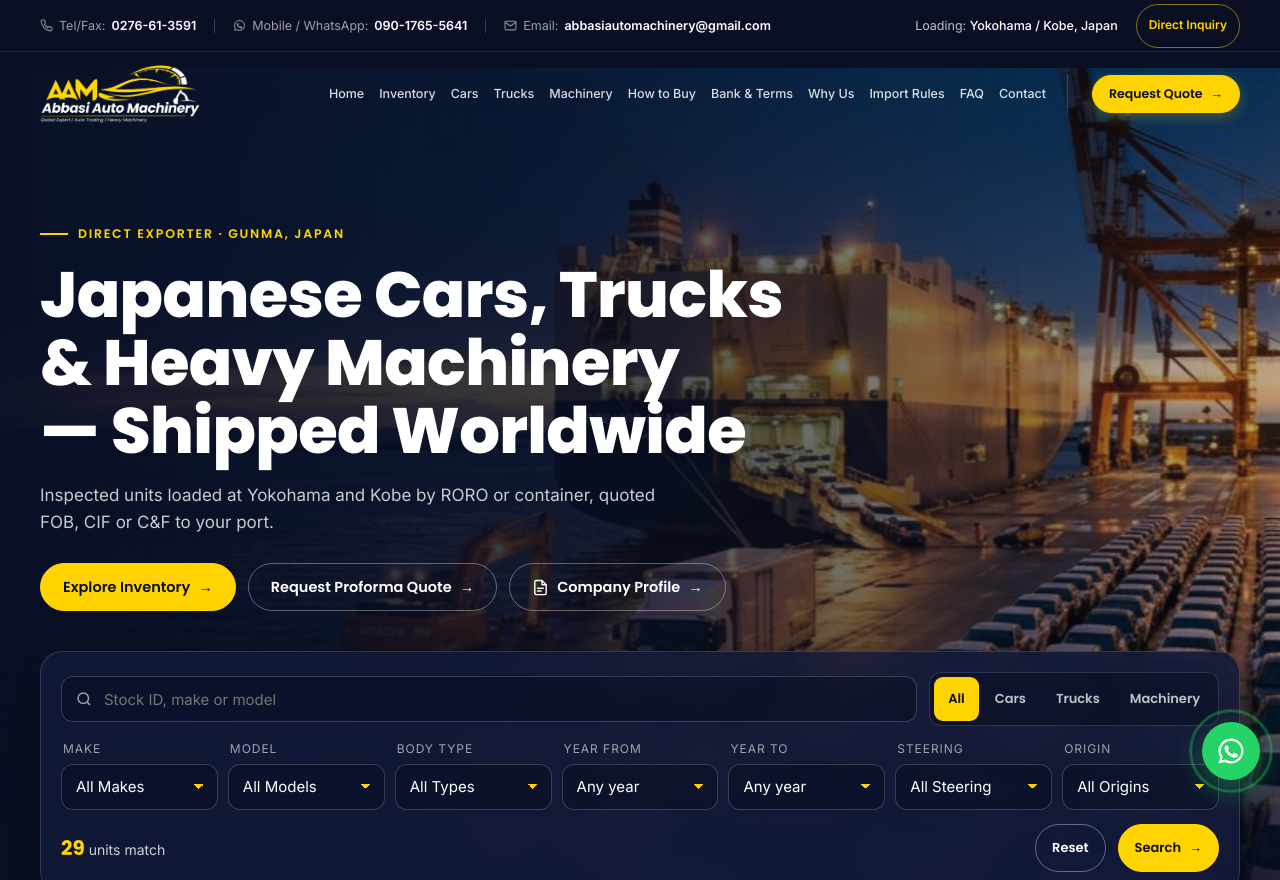
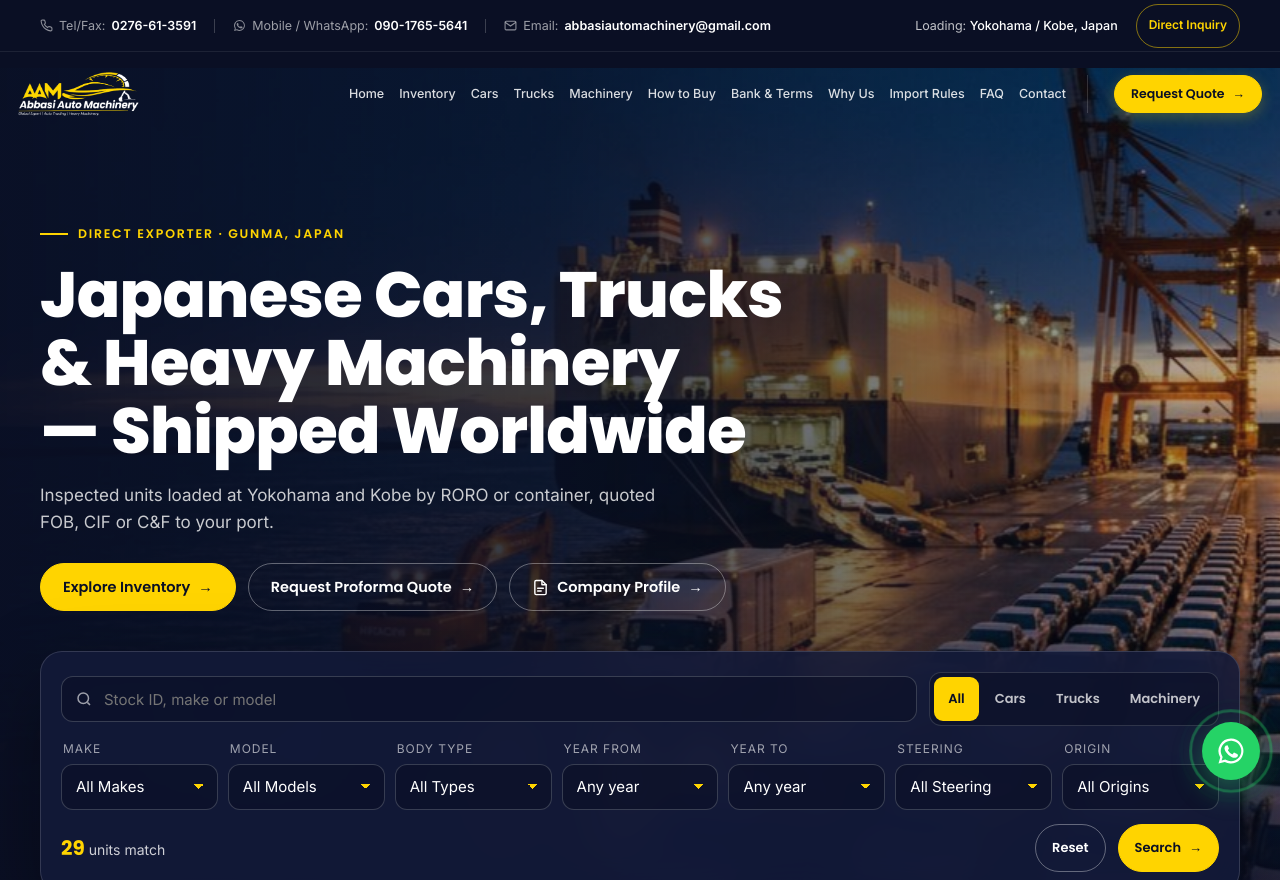
Before and after one commit to websitework41-spec/abbasi-auto-machinery-, a plain HTML site: page index.html in a window 1280 px wide. Shown: the top 880 px of the page. Drawn offline with Linux system fonts and the light colour scheme.

Commit message:
Fix Request Quote button overlap: disable flex-shrink on nav, remove magnetic drift and white hover sweep on header CTA, widen header container

```diff
--- a/index.html
+++ b/index.html
@@ -39,18 +39,20 @@
       .x-top__btn:hover{background:var(--x-gold);color:var(--x-dark)}
       /* header */
       .x-hd{position:fixed;left:0;right:0;top:52px;z-index:50;transition:top .35s var(--x-ease),background .35s,box-shadow .35s,backdrop-filter .35s}
-      .x-hd .x-wrap{display:flex;align-items:center;justify-content:space-between;gap:18px;height:84px;transition:height .35s}
+      .x-hd .x-wrap{display:flex;align-items:center;justify-content:space-between;gap:18px;height:84px;transition:height .35s;max-width:1380px}
       .x-hd.is-solid{top:0;background:rgba(20,28,72,.92);backdrop-filter:blur(14px) saturate(1.3);-webkit-backdrop-filter:blur(14px) saturate(1.3);box-shadow:0 8px 30px rgba(0,0,0,.3)}
       .x-hd.is-solid .x-wrap{height:68px}
       .x-logo{display:flex;align-items:center;min-height:52px;flex-shrink:0}
-      .x-logo img{height:58px;width:auto;display:block;transition:height .35s}
-      .x-hd.is-solid .x-logo img{height:48px}
-      .x-nav{display:inline-flex;align-items:center;gap:3px;margin-left:auto;flex-shrink:1;min-width:0;padding-right:18px;border-right:1px solid rgba(255,255,255,.16)}
-      .x-nav a,.x-nav button{background:none;border:0;cursor:pointer;text-decoration:none;font:500 13.5px var(--x-b);color:rgba(255,255,255,.85);padding:8px 10px;margin:0 1px;border-radius:8px;position:relative;white-space:nowrap!important;display:inline-flex;align-items:center;justify-content:center;height:38px;line-height:1;transition:color .25s,background .25s;box-sizing:border-box}
-      .x-nav a::after,.x-nav button::after{content:"";position:absolute;left:10px;right:10px;bottom:3px;height:2.5px;border-radius:2px;background:var(--x-gold);transform:scaleX(0);transform-origin:center;transition:transform .25s var(--x-ease)}
+      .x-logo img{height:48px;width:auto;display:block;transition:height .35s}
+      .x-hd.is-solid .x-logo img{height:42px}
+      .x-nav{display:inline-flex;align-items:center;gap:2px;margin-left:auto;flex-shrink:0!important;padding-right:18px;border-right:1px solid rgba(255,255,255,.16)}
+      .x-nav a,.x-nav button{background:none;border:0;cursor:pointer;text-decoration:none;font:500 13px var(--x-b);color:rgba(255,255,255,.85);padding:6px 9px;margin:0;border-radius:8px;position:relative;white-space:nowrap!important;display:inline-flex;align-items:center;justify-content:center;height:38px;line-height:1;transition:color .25s,background .25s;box-sizing:border-box}
+      .x-nav a::after,.x-nav button::after{content:"";position:absolute;left:8px;right:8px;bottom:3px;height:2.5px;border-radius:2px;background:var(--x-gold);transform:scaleX(0);transform-origin:center;transition:transform .25s var(--x-ease)}
       .x-nav a:hover,.x-nav button:hover,.x-nav a:focus-visible,.x-nav button:focus-visible,.x-nav a.is-on,.x-nav button.is-on{color:#fff}
       .x-nav a:hover::after,.x-nav button:hover::after,.x-nav a:focus-visible::after,.x-nav button:focus-visible::after,.x-nav a.is-on::after,.x-nav button.is-on::after{transform:scaleX(1)}
-      .x-hd .x-rq{flex-shrink:0;white-space:nowrap;margin-left:18px!important;height:38px!important;min-height:38px!important;max-height:38px!important;line-height:38px!important;display:inline-flex!important;align-items:center!important;justify-content:center!important;padding:0 20px!important;font-size:13.5px!important;font-weight:600!important;border-radius:999px!important;box-shadow:0 4px 14px rgba(255,212,0,.25);transition:all .25s ease}
+      .x-hd .x-rq{flex-shrink:0!important;white-space:nowrap;margin-left:20px!important;height:38px!important;min-height:38px!important;max-height:38px!important;line-height:38px!important;display:inline-flex!important;align-items:center!important;justify-content:center!important;padding:0 20px!important;font-size:13px!important;font-weight:600!important;border-radius:999px!important;box-shadow:0 4px 14px rgba(255,212,0,.25);transition:background .25s,box-shadow .25s,transform .25s;position:relative}
+      .x-hd .x-rq::before{display:none!important}
+      .x-hd .x-rq:hover{background:#ffe033!important;color:var(--x-dark)!important;box-shadow:0 6px 20px rgba(255,212,0,.45)!important;transform:none!important}
       .x-burger{display:none;margin-left:auto;width:44px;height:44px;border:1px solid rgba(255,255,255,.2);background:rgba(255,255,255,.04);border-radius:10px;cursor:pointer;position:relative}
       .x-burger span{position:absolute;left:12px;right:12px;height:2px;background:#fff;transition:transform .3s,opacity .3s}
       .x-burger span:nth-child(1){top:15px}.x-burger span:nth-child(2){top:21px}.x-burger span:nth-child(3){top:27px}
@@ -414,19 +416,13 @@
 
       /* responsive */
       @media (max-width:1380px){
-        .x-hd .x-wrap{gap:12px}
+        .x-hd .x-wrap{gap:12px;padding:0 18px}
         .x-nav{gap:1px;padding-right:14px}
-        .x-nav a,.x-nav button{padding:7px 7px;font-size:12.5px;margin:0}
-        .x-hd .x-rq{padding:0 16px!important;font-size:12.5px!important;margin-left:12px!important;height:38px!important;min-height:38px!important;max-height:38px!important}
+        .x-nav a,.x-nav button{padding:6px 7px;font-size:12.5px;margin:0}
+        .x-logo img{height:44px}
+        .x-hd .x-rq{padding:0 16px!important;font-size:12.5px!important;margin-left:14px!important;height:38px!important;min-height:38px!important;max-height:38px!important}
       }
-      @media (max-width:1250px){
-        .x-hd .x-wrap{gap:8px}
-        .x-logo img{height:46px}
-        .x-nav{gap:0;padding-right:10px}
-        .x-nav a,.x-nav button{padding:6px 5px;font-size:11.5px;margin:0}
-        .x-hd .x-rq{padding:0 13px!important;font-size:12px!important;height:36px!important;min-height:36px!important;max-height:36px!important;margin-left:8px!important}
-      }
-      @media (max-width:1180px){
+      @media (max-width:1240px){
         .x-nav{display:none}
         .x-burger{display:block}
         .x-hd .x-rq{display:none}
@@ -1569,7 +1565,7 @@ var VR=[["car-1", "JPDC09032", "Toyota", "Rav4", 2026, "18,200 km", "2500 CC", "
     fl.forEach(function (li) { li.classList.toggle("on", li.offsetTop + 28 <= p * fr.height + 1); });
     tick = false;
   }
-  if (HOVER && !RM) $$(".x-btn--gold, .x-pbtn").filter(function (b) { return !b.closest(".x-card"); }).forEach(function (b) {
+  if (HOVER && !RM) $$(".x-btn--gold, .x-pbtn").filter(function (b) { return !b.closest(".x-card") && !b.classList.contains("x-rq"); }).forEach(function (b) {
     b.classList.add("x-mag");
     b.addEventListener("pointermove", function (e) { var r = b.getBoundingClientRect(); b.style.transform = "translate(" + (e.clientX - r.left - r.width / 2) * 0.22 + "px," + (e.clientY - r.top - r.height / 2) * 0.35 + "px)"; });
     b.addEventListener("pointerleave", function () { b.style.transform = ""; });
```
